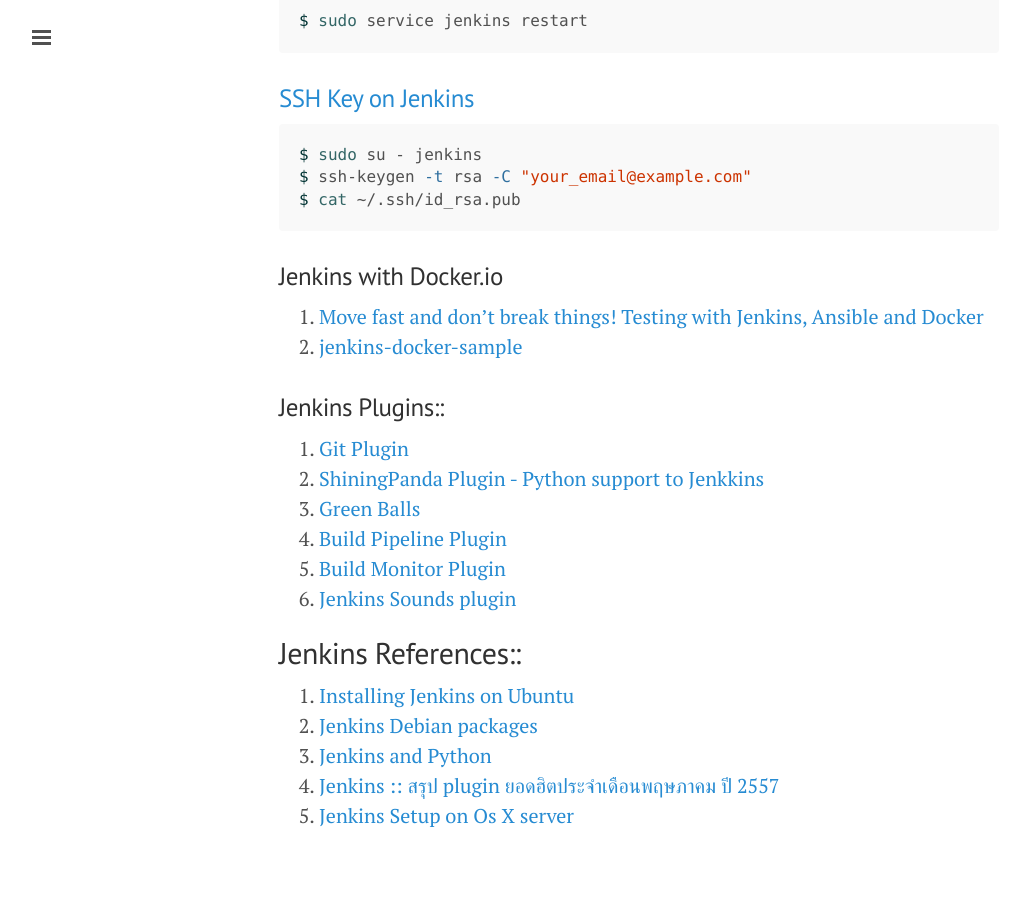
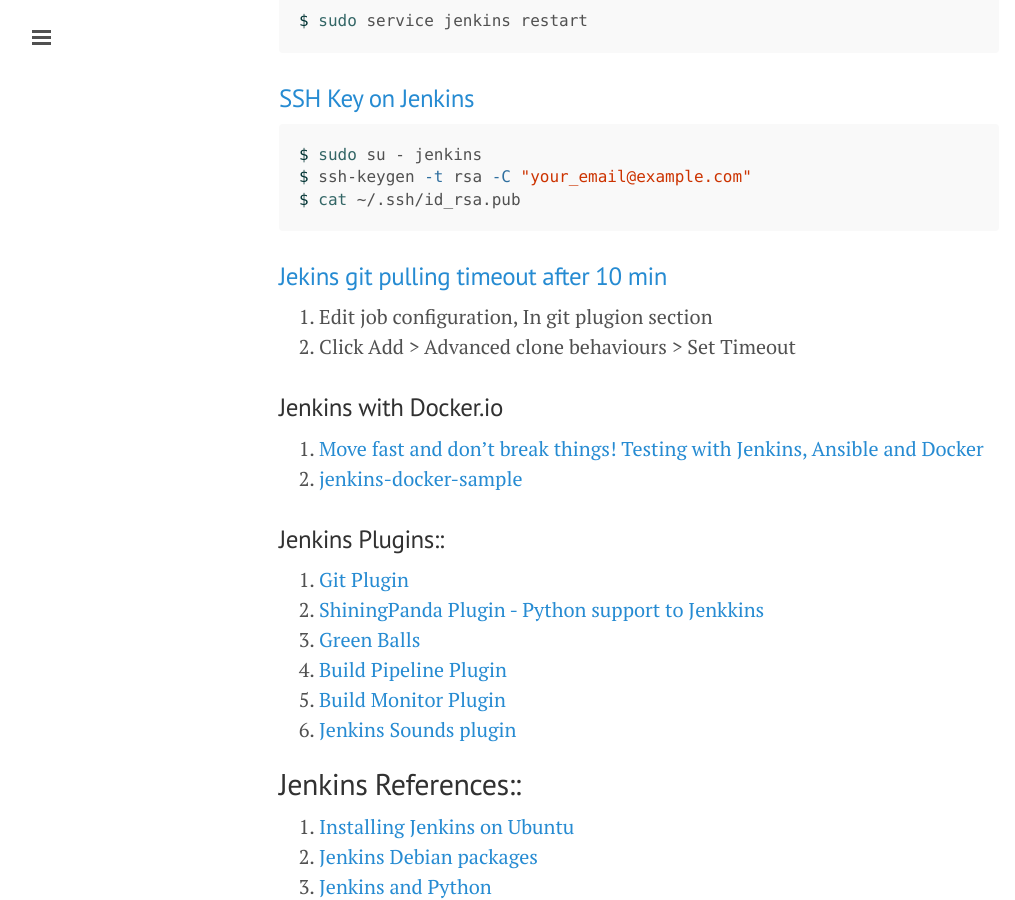
Before and after one commit to ibotdotout/ibotdotout.github.io, a Jekyll site: the page built from _posts/2014-07-19-continuous-integration.md, in a window 1280 px wide and 900 px high, scrolled down 6793 px. Shown: the whole window, without its empty margins (1-1016 px from the left). Built offline with Jekyll 4.4.1, drawn with Linux system fonts in a browser that asks for light colours; Markdown is read by kramdown in place of the engine named in the settings.

Commit message:
update git pulling timeout

````diff
--- a/_posts/2014-07-19-continuous-integration.md
+++ b/_posts/2014-07-19-continuous-integration.md
@@ -257,6 +257,11 @@ $ ssh-keygen -t rsa -C "your_email@example.com"
 $ cat ~/.ssh/id_rsa.pub
 ```
 
+### [Jekins git pulling timeout after 10 min](http://stackoverflow.com/questions/22013217/on-building-jenkins-project-timeout-after-10-minute-error-happens)
+
+1. Edit job configuration, In git plugion section
+2. Click Add > Advanced clone behaviours > Set Timeout
+
 
 ### Jenkins with Docker.io
 1. [Move fast and don’t break things! Testing with Jenkins, Ansible and Docker](https://developer.rackspace.com/blog/move-fast-and-dont-break-things-testing-with-jenkins-ansible-and-docker/)
````
